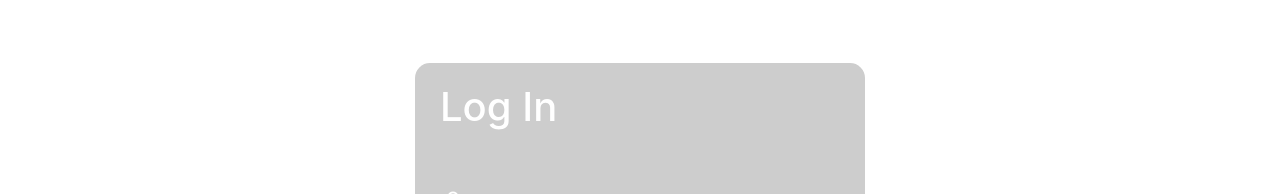
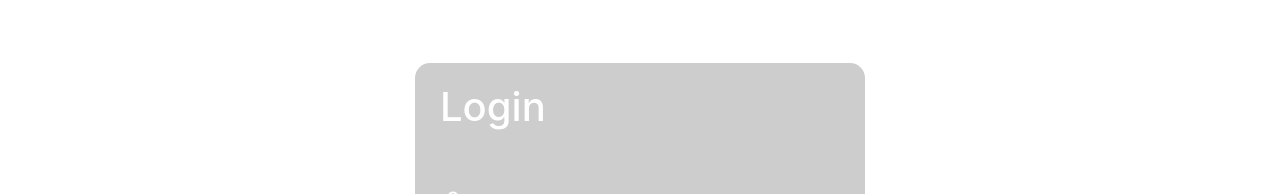
Before and after one commit to RaulMartinezL/proyecto_tfg, a React (Create React App) app in the folder front/: page / in a window 1280 px wide. Shown: the part 187-381 px from the top of the page. Built offline with nearby package versions, Linux system fonts and the light colour scheme; the HTML template or start-up script is replaced by a standard one.

Commit message:
Update LoginForm.tsx

```diff
--- a/front/src/LoginForm.tsx
+++ b/front/src/LoginForm.tsx
@@ -71,7 +71,7 @@ render() {
             <div className="login-box-background">
 
                 <div className="login-box">
-                    <h1 className="login-title">Log In</h1>
+                    <h1 className="login-title">Login</h1>
                     <form method="post" onSubmit={event => {this.onSubmit(event)}}>
 
                         <div className="login-textbox">
```
